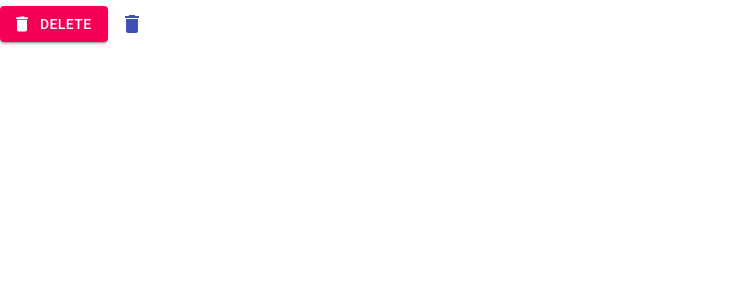
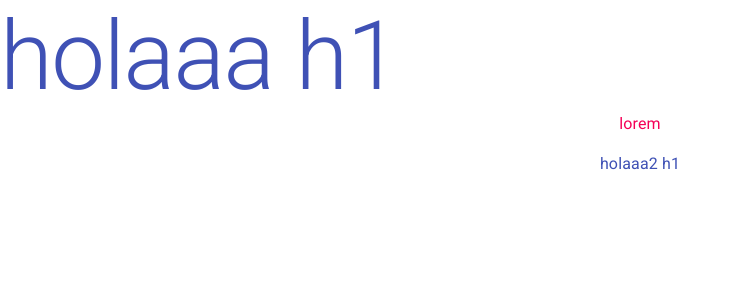
Before and after one commit to MarqCervMartin/Training-Front, a React (Create React App) app in the folder disenio-material/: page / in a window 1280 px wide. Shown: the top 300 px of the page, without its empty margins (0-740 px from the left). Built offline with nearby package versions, Linux system fonts and the light colour scheme.

Commit message:
Tipografias

```diff
--- a/disenio-material/src/App.jsx
+++ b/disenio-material/src/App.jsx
@@ -6,25 +6,35 @@
 
 //IMPORTANDO ICONOS
 import DeleteIcon from '@material-ui/icons/Delete';
-import {Button, IconButton} from '@material-ui/core';
+import {Button, IconButton, Typography} from '@material-ui/core';
 
 function App() {
   return (
     <div>
+      <Typography
+        variant="h1"
+        color="primary"
+      >
+        holaaa h1
+      </Typography>
 
-      <Button
-        variant="contained"
+      <Typography
+        variant="body1"
         color="secondary"
-        startIcon={<DeleteIcon/>}
+        align="center"
+        paragraph
       >
-        Delete
-      </Button>
+        lorem
+      </Typography>
 
-      <IconButton
-        aria-label="delete"
+      <Typography
+        variant="body1"
+        color="primary"
+        align="center"
       >
-        <DeleteIcon color="primary"/>
-      </IconButton>
+        holaaa2 h1
+      </Typography>
+
 
 
     </div>
@@ -68,4 +78,22 @@ PRUEBAS BOTONES
       <Button variant="contained" color="secondary" size="large">
         large
       </Button>
+
+
+ICONOS
+      <Button
+        variant="contained"
+        color="secondary"
+        startIcon={<DeleteIcon/>}
+      >
+        Delete
+      </Button>
+
+      <IconButton
+        aria-label="delete"
+      >
+        <DeleteIcon color="primary"/>
+      </IconButton>
+
+
 */
```
